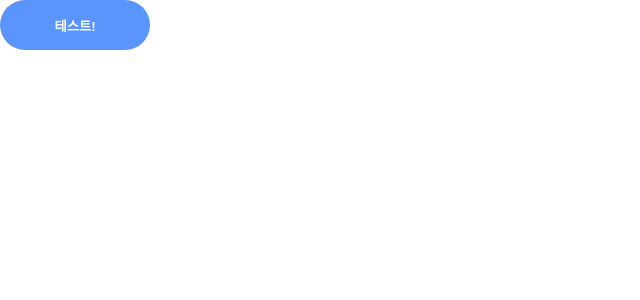
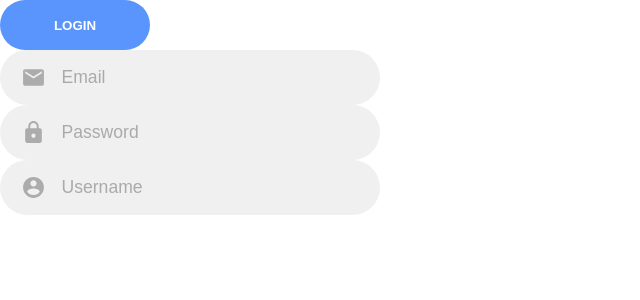
Before and after one commit to parkoon/30days-front-dev, a React (Create React App) app in the folder day-01/: page / in a window 1280 px wide. Shown: the top 300 px of the page, without its empty margins (0-640 px from the left). Built offline with nearby package versions, Linux system fonts and the light colour scheme.

Commit message:
chore: add sample components

```diff
--- a/day-01/src/App.tsx
+++ b/day-01/src/App.tsx
@@ -1,10 +1,18 @@
 import React from 'react'
 import Button from './components/Button'
+import TextInput from './components/TextInput'
 
 function App() {
   return (
     <div>
-      <Button>테스트!</Button>
+      <Button>login</Button>
+      <Button outlined>login</Button>
+
+      <TextInput icon="email" type="text" placeholder="Email"/>
+      <TextInput icon="password" type="text" placeholder="Password"/>
+      <TextInput icon="username" type="text" placeholder="Username"/>
+
+
     </div>
   )
 }
--- a/day-01/src/index.css
+++ b/day-01/src/index.css
@@ -1,13 +1,11 @@
-body {
+
+* {
+  padding: 0;
   margin: 0;
-  font-family: -apple-system, BlinkMacSystemFont, 'Segoe UI', 'Roboto', 'Oxygen',
-    'Ubuntu', 'Cantarell', 'Fira Sans', 'Droid Sans', 'Helvetica Neue',
-    sans-serif;
-  -webkit-font-smoothing: antialiased;
-  -moz-osx-font-smoothing: grayscale;
+  box-sizing: border-box;
 }
 
-code {
-  font-family: source-code-pro, Menlo, Monaco, Consolas, 'Courier New',
-    monospace;
+body,
+input {
+  font-family: "Poppins", sans-serif;
 }
```
